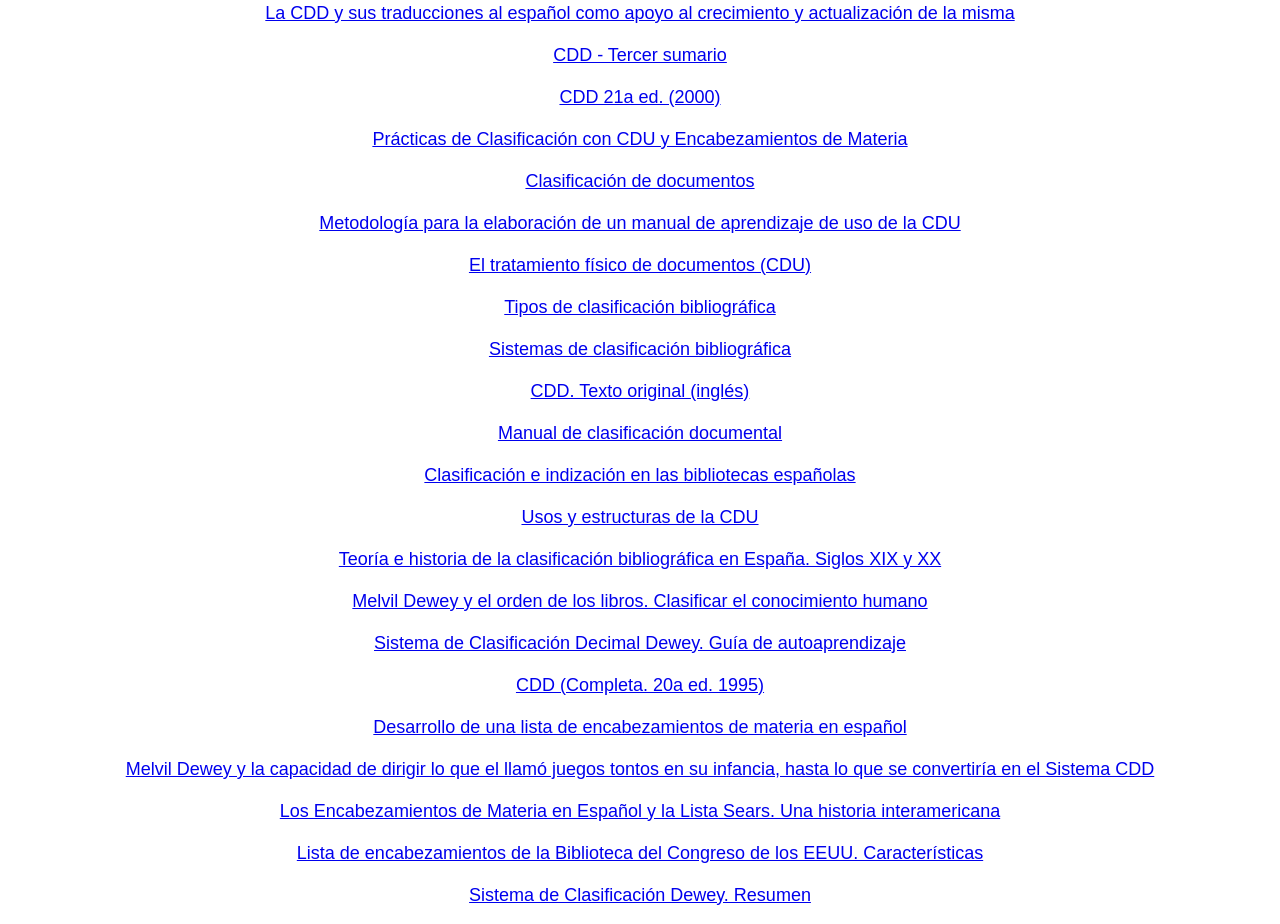
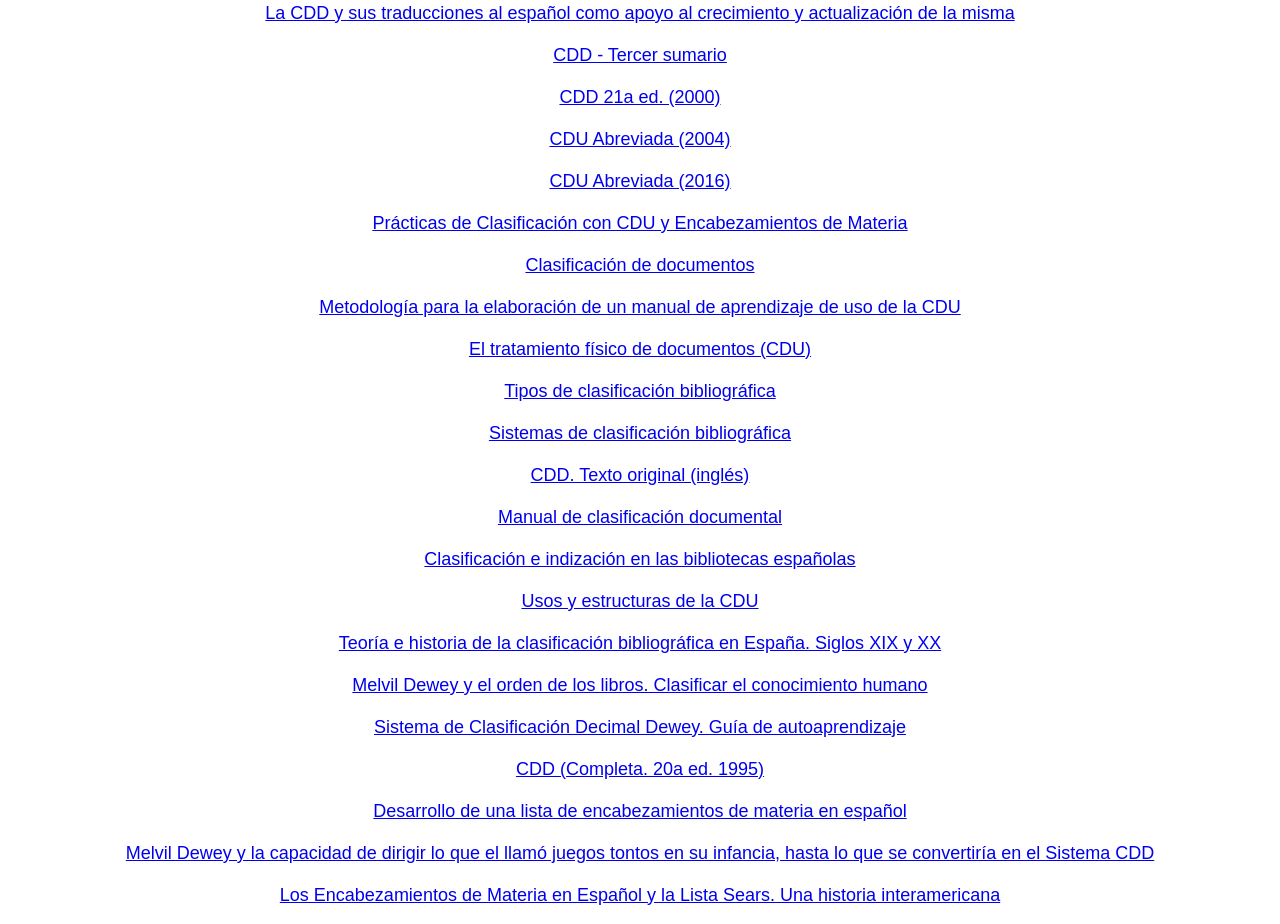
Before and after one commit to bibliotecaPDF/bibliotecaPDF.github.io, a plain HTML site: page files/bibliotecologia.html in a window 1280 px wide. Shown: the part 8154-9078 px from the top of the page. Drawn offline with Linux system fonts and the light colour scheme.

Commit message:
Update bibliotecologia.html

```diff
--- a/files/bibliotecologia.html
+++ b/files/bibliotecologia.html
@@ -200,6 +200,8 @@
 <a href="https://docs.google.com/uc?export=&id=10lKyWfkNqMYBgXRBj3feqi9Wi-5gI4wY" target="_blank">La CDD y sus traducciones al español como apoyo al crecimiento y actualización de la misma</a><br><br>
 <a href="https://docs.google.com/uc?export=&id=1pbAsDugknbbfkPGP5D2GcEw2Xit9MEFp" target="_blank">CDD - Tercer sumario</a><br><br>
 <a href="https://docs.google.com/uc?export=&id=13UrhORSnyjq-FEXgBQFHcgRPfv-kQhay" target="_blank">CDD 21a ed. (2000)</a><br><br>
+<a href="https://drive.google.com/file/d/1hsoSopTotAM0luEIkCU0OHpPemZ-rJFu/view?usp=sharing" target="_blank">CDU Abreviada (2004)</a><br><br>
+<a href="https://1drv.ms/b/s!Ar9me5eaquZfiA7dx4nSaWJIDTqG?e=tuWldt" target="_blank">CDU Abreviada (2016)</a><br><br>
 <a href="https://docs.google.com/uc?export=&id=1DTxwSLAsaWiPm-1c4MlHhotEEvdhReSN" target="_blank">Prácticas de Clasificación con CDU y Encabezamientos de Materia</a><br><br>
 <a href="https://docs.google.com/uc?export=&id=1e_IwGxhfII9u1_6nIXmD4RytnP6d3x7C" target="_blank">Clasificación de documentos</a><br><br>
 <a href="https://docs.google.com/uc?export=&id=11yG8l4IH1s1MuyBftHjc1Rzkp7Nje87t" target="_blank">Metodología para la elaboración de un manual de aprendizaje de uso de la CDU</a><br><br>
```
